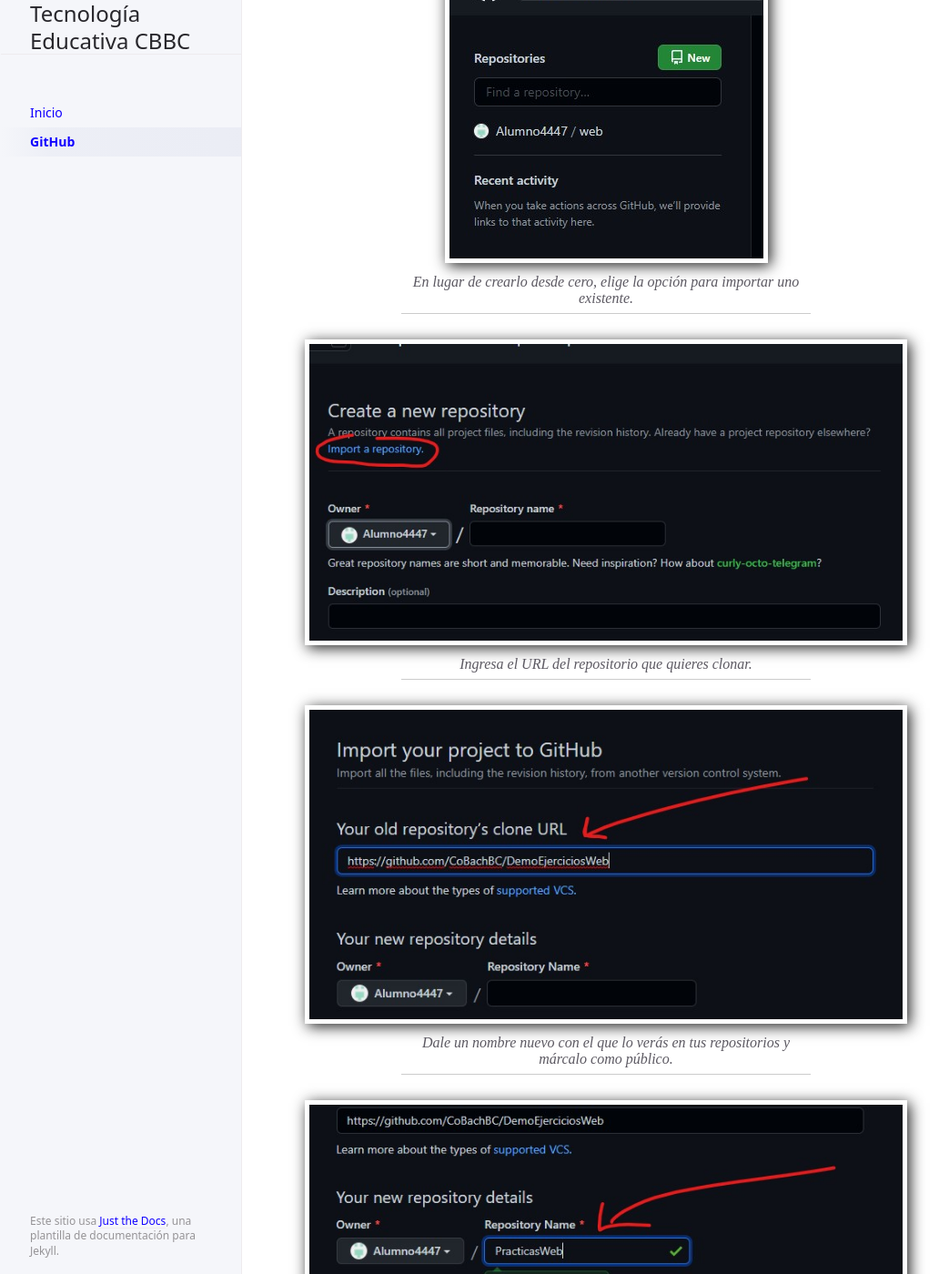
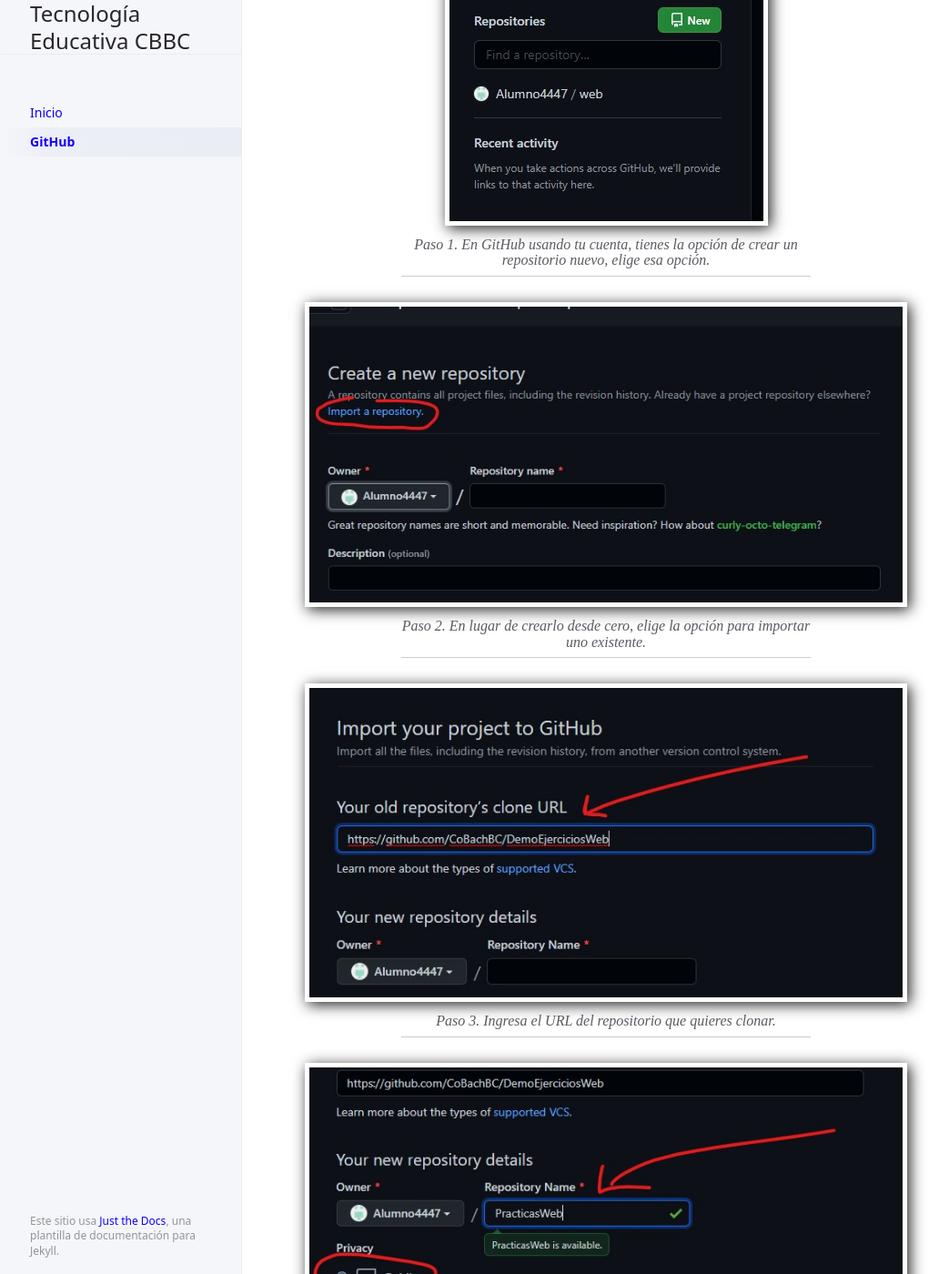
Before and after one commit to CoBachBC/demo, a Jekyll site: the page built from docs/github.md, in a window 1280 px wide and 1400 px high, scrolled down 4880 px. Shown: the whole window at 91% size, without its empty margins (106-1149 px from the left). Built offline with Jekyll 4.4.1, drawn with Linux system fonts in a browser that asks for light colours; some of the changed text lies outside the part shown.

Commit message:
Update github.md

```diff
--- a/docs/github.md
+++ b/docs/github.md
@@ -62,34 +62,36 @@
 
 El primer paso es ubicar el repositorio existente que deseamos utilizar. La URL es la forma de identificarlos. Para este propósito, hemos creado este [repositorio de demostración](https://github.com/CoBachBC/DemoEjerciciosWeb) con la estructura de documentos simulando prácticas.
 
-En GitHub usando tu cuenta, tienes la opción de crear un repositorio nuevo, elige esa opción.
-
 ![](/assets/images/github-clonar-repo-01.jpg){: .img-tutorial-h}
 
-En lugar de crearlo desde cero, elige la opción para importar uno existente.
+Paso 1. En GitHub usando tu cuenta, tienes la opción de crear un repositorio nuevo, elige esa opción.
 {: .img-tutorial-leyenda}
 
 ![](/assets/images/github-clonar-repo-02.jpg){: .img-tutorial-h}
 
-Ingresa el URL del repositorio  que quieres clonar.
+Paso 2. En lugar de crearlo desde cero, elige la opción para importar uno existente.
 {: .img-tutorial-leyenda}
 
 ![](/assets/images/github-clonar-repo-03.jpg){: .img-tutorial-h}
 
-Dale un nombre nuevo con el que lo verás en tus repositorios y márcalo como público.
+Paso 3. Ingresa el URL del repositorio  que quieres clonar.
 {: .img-tutorial-leyenda}
 
 ![](/assets/images/github-clonar-repo-04.jpg){: .img-tutorial-h}
 
-Aplica los cambios con el botón verde.
+Paso 4. Dale un nombre nuevo con el que lo verás en tus repositorios y márcalo como público.
 {: .img-tutorial-leyenda}
 
 ![](/assets/images/github-clonar-repo-05.jpg){: .img-tutorial-h}
 
-Verás un mensaje de confirmación cuando termine.
+Paso 5. Aplica los cambios con el botón verde.
 {: .img-tutorial-leyenda}
 
 ![](/assets/images/github-clonar-repo-06.jpg){: .img-tutorial-h}
+
+Paso 6. Verás un mensaje de confirmación cuando termine.
+{: .img-tutorial-leyenda}
+
 
 ### Crear un repositorio nuevo
 
```
